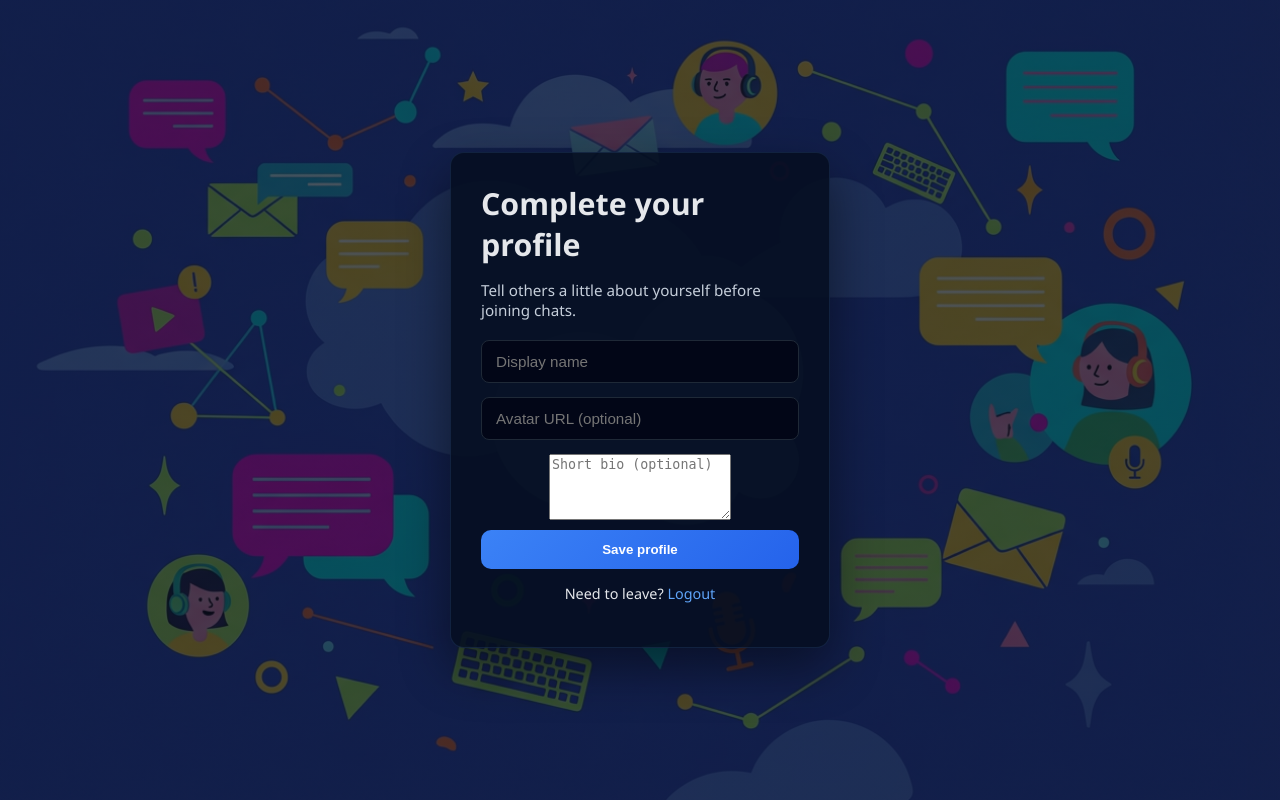
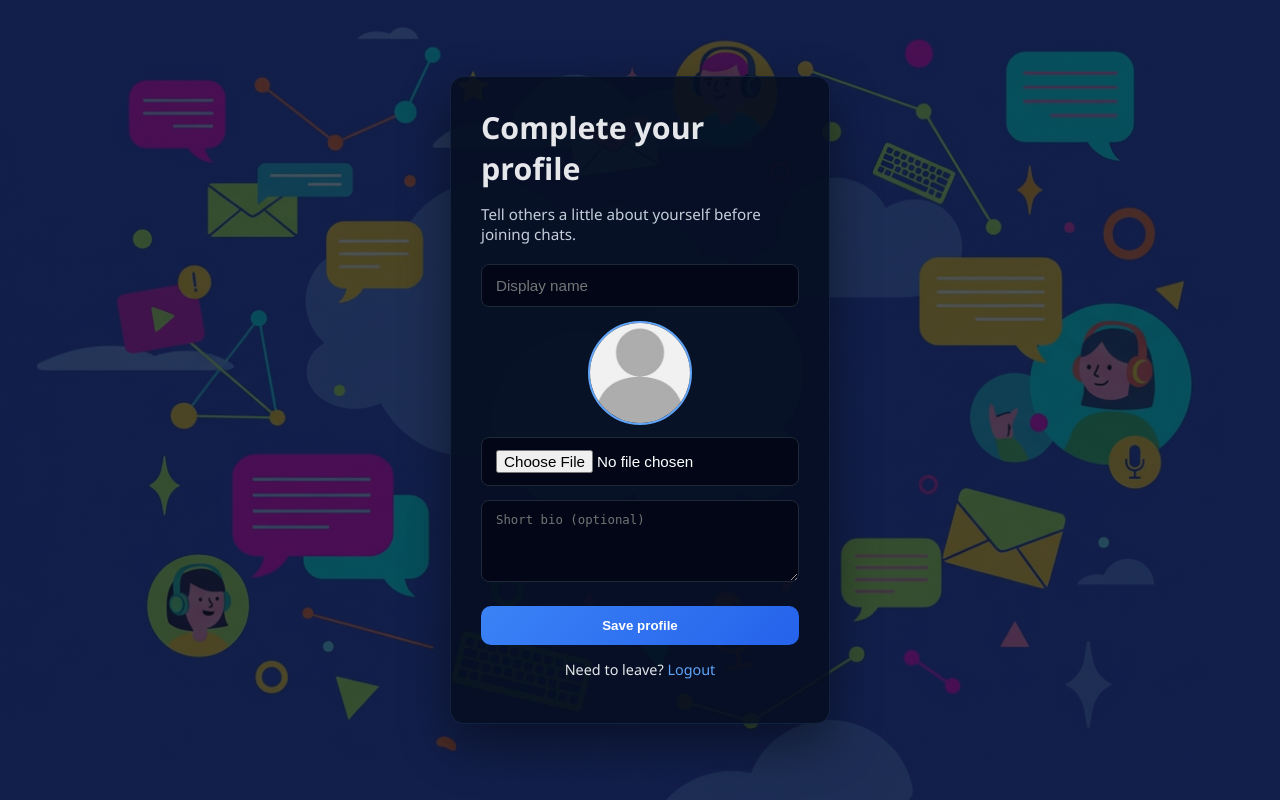
Before and after one commit to RetroChef/PartyChatV2, a Flask app: page /onboarding in a window 1280 px wide. Run offline with Flask 3, Linux system fonts and the light colour scheme; the visitor is signed in with stand-in values (Sample User, id 1).

Commit message:
Add profile curation with uploaded avatars and profile view

```diff
--- a/main.py
+++ b/main.py
@@ -11,6 +11,7 @@ from flask import Flask, render_template, request, session, redirect, url_for, f
 from flask_socketio import SocketIO, emit, join_room, leave_room
 from flask_login import LoginManager, login_user, current_user, logout_user, login_required
 from werkzeug.middleware.proxy_fix import ProxyFix
+from werkzeug.utils import secure_filename
 from sqlalchemy import inspect, text, func, distinct, or_
 from models import db, User, Conversation, ConversationParticipant, Message
 
@@ -32,7 +33,9 @@ app.config.update(SECRET_KEY=os.environ.get('SECRET_KEY', 'dev-key'),
                   CHAT_ROOMS=[
                       'General', 'Study Corner', 'Games and Entertainment',
                       'Technology Nook'
-                  ])
+                  ],
+                  PROFILE_UPLOAD_FOLDER='uploads/profile_pictures',
+                  PROFILE_UPLOAD_EXTENSIONS={'.jpg', '.jpeg', '.png', '.gif', '.webp'})
 # Available chat rooms - stored as constant for now, could be moved to database
 
 # Handle reverse proxy headers
@@ -70,6 +73,9 @@ def ensure_user_profile_columns() -> None:
 with app.app_context():
     db.create_all()
     ensure_user_profile_columns()
+
+os.makedirs(os.path.join(app.static_folder, app.config['PROFILE_UPLOAD_FOLDER']),
+            exist_ok=True)
 
 login_manager = LoginManager()
 login_manager.init_app(app)
@@ -109,6 +115,34 @@ INACTIVITY_OPTIONS = {
 }
 
 ALLOWED_STICKER_EXTENSIONS = {'.gif', '.png', '.jpg', '.jpeg', '.webp'}
+DEFAULT_AVATAR = 'icons/Guest.jpeg'
+
+
+def get_default_avatar_path() -> str:
+    return url_for('static', filename=DEFAULT_AVATAR)
+
+
+def get_user_avatar_path(user: User | None) -> str:
+    if user and user.avatar_url:
+        return url_for('static', filename=user.avatar_url)
+    return get_default_avatar_path()
+
+
+def save_profile_image(uploaded_file) -> str | None:
+    if not uploaded_file or not uploaded_file.filename:
+        return None
+
+    _, ext = os.path.splitext(uploaded_file.filename)
+    ext = ext.lower()
+    if ext not in app.config['PROFILE_UPLOAD_EXTENSIONS']:
+        return None
+
+    safe_name = secure_filename(uploaded_file.filename)
+    unique_name = f'{uuid.uuid4().hex}_{safe_name}'
+    relative_path = os.path.join(app.config['PROFILE_UPLOAD_FOLDER'], unique_name)
+    absolute_path = os.path.join(app.static_folder, relative_path)
+    uploaded_file.save(absolute_path)
+    return relative_path.replace('\\', '/')
 
 
 def get_available_stickers() -> List[str]:
@@ -545,7 +579,11 @@ def index():
                            username=username,
                            rooms=get_rooms_for_sidebar(),
                            owned_rooms=get_owned_rooms(username),
-                           stickers=get_available_stickers())
+                           stickers=get_available_stickers(),
+                           profile_avatar=get_user_avatar_path(current_user
+                                                               if current_user.is_authenticated
+                                                               else None),
+                           profile_username=current_user.username if current_user.is_authenticated else username)
 
 
 @app.route('/create-room')
@@ -660,7 +698,9 @@ def list_chat_users():
         'users': [{
             'id': user.id,
             'username': user.username,
-            'display_name': user.display_name
+            'display_name': user.display_name,
+            'avatar_url': get_user_avatar_path(user),
+            'bio': user.bio or ''
         } for user in users]
     }
 
@@ -692,7 +732,9 @@ def start_private_chat():
         'target': {
             'id': target_user.id,
             'username': target_user.username,
-            'display_name': target_user.display_name
+            'display_name': target_user.display_name,
+            'avatar_url': get_user_avatar_path(target_user),
+            'bio': target_user.bio or ''
         }
     }
 
@@ -915,7 +957,7 @@ def onboarding():
     if request.method == 'POST':
         display_name = request.form.get('display_name', '').strip()
         bio = request.form.get('bio', '').strip()
-        avatar_url = request.form.get('avatar_url', '').strip()
+        profile_image = request.files.get('profile_image')
 
         if not (2 <= len(display_name) <= 80):
             flash('Display name must be between 2 and 80 characters.', 'danger')
@@ -925,20 +967,39 @@ def onboarding():
             flash('Bio must be 500 characters or fewer.', 'danger')
             return redirect(url_for('onboarding'))
 
-        if avatar_url and not re.match(r'^https?://[^\s]+$', avatar_url):
-            flash('Avatar URL must be a valid http(s) URL.', 'danger')
-            return redirect(url_for('onboarding'))
+        if profile_image and profile_image.filename:
+            _, ext = os.path.splitext(profile_image.filename)
+            if ext.lower() not in app.config['PROFILE_UPLOAD_EXTENSIONS']:
+                flash('Profile image must be jpg, jpeg, png, gif, or webp.', 'danger')
+                return redirect(url_for('onboarding'))
+
+        saved_avatar_path = save_profile_image(profile_image) if profile_image else None
 
         current_user.display_name = display_name
         current_user.bio = bio
-        current_user.avatar_url = avatar_url
+        if saved_avatar_path:
+            current_user.avatar_url = saved_avatar_path
         current_user.is_profile_complete = True
         db.session.commit()
 
         flash('Profile completed successfully!', 'success')
         return redirect(url_for('index'))
 
-    return render_template('onboarding.html')
+    return render_template('onboarding.html',
+                           profile_avatar=get_user_avatar_path(current_user))
+
+
+@app.route('/profile/<string:username>')
+def profile(username: str):
+    user = User.query.filter_by(username=username).first()
+    if not user:
+        flash('User profile not found.', 'danger')
+        return redirect(url_for('index'))
+
+    return render_template('profile.html',
+                           profile_user=user,
+                           profile_avatar=get_user_avatar_path(user),
+                           default_avatar=get_default_avatar_path())
 
 @app.route('/logout')
 def logout():
--- a/static/auth.css
+++ b/static/auth.css
@@ -188,3 +188,25 @@ button:hover {
 
 .alert.success { background: #064e3b; }
 .alert.danger { background: #7f1d1d; }
+
+textarea {
+    width: 100%;
+    max-width: 100%;
+    padding: 12px 14px;
+    margin-bottom: 14px;
+    border-radius: 8px;
+    border: 1px solid #1f2937;
+    background: #020617;
+    color: white;
+    font-size: 0.95em;
+    resize: vertical;
+}
+
+.profile-photo-large {
+    width: 104px;
+    height: 104px;
+    border-radius: 50%;
+    object-fit: cover;
+    border: 2px solid #60a5fa;
+    margin-bottom: 12px;
+}
--- a/templates/index.html
+++ b/templates/index.html
@@ -14,6 +14,9 @@
 		<h2>Welcome, <span id="username" data-authenticated="{{ "true" if current_user.is_authenticated else "false" }}">{{ username }}</span>!</h2>
 		<div class="top-bar">
 			<div class="auth-actions">
+				<a href="{{ url_for('profile', username=profile_username) if current_user.is_authenticated else '#' }}" class="profile-avatar-link" {% if not current_user.is_authenticated %}title="Guest profile"{% endif %}>
+					<img class="profile-avatar" src="{{ profile_avatar }}" alt="Profile photo" />
+				</a>
 				{% if current_user.is_authenticated %}
 				<a href="{{ url_for('logout') }}" class="btn danger">Logout</a>
 				{% else %}
--- a/templates/onboarding.html
+++ b/templates/onboarding.html
@@ -20,9 +20,10 @@
               {% endif %}
             {% endwith %}
 
-            <form method="POST">
+            <form method="POST" enctype="multipart/form-data">
                 <input type="text" name="display_name" placeholder="Display name" value="{{ current_user.display_name or '' }}" required maxlength="80">
-                <input type="url" name="avatar_url" placeholder="Avatar URL (optional)" value="{{ current_user.avatar_url or '' }}" maxlength="255">
+                <img class="profile-photo-large" src="{{ profile_avatar }}" alt="Current profile photo">
+                <input type="file" name="profile_image" accept=".jpg,.jpeg,.png,.gif,.webp">
                 <textarea name="bio" placeholder="Short bio (optional)" maxlength="500" rows="4">{{ current_user.bio or '' }}</textarea>
                 <button type="submit">Save profile</button>
             </form>
```
Also changed, not shown: static/styles.css (+13 -0 lines), templates/profile.html (added, +20 -0 lines).
